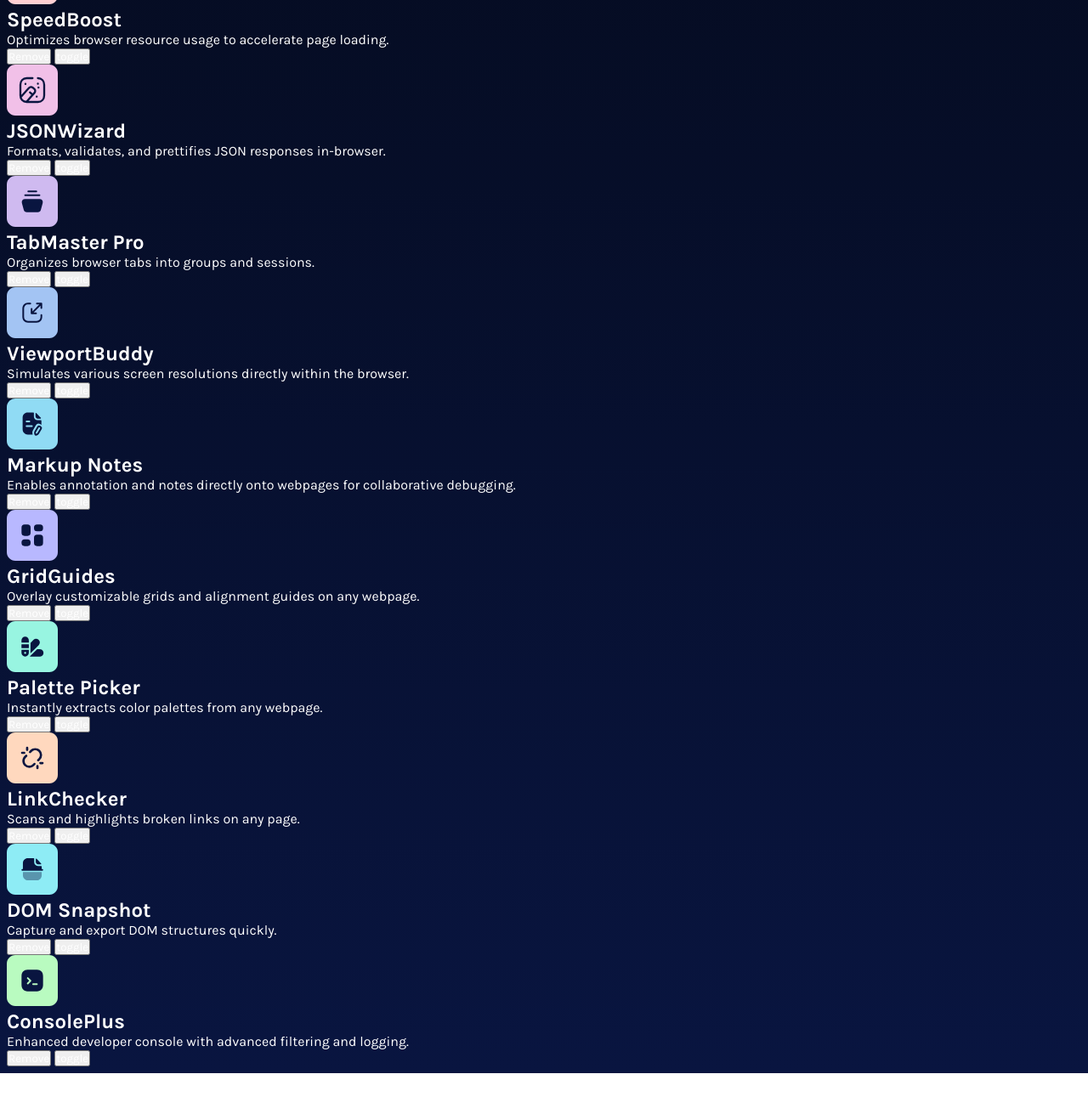
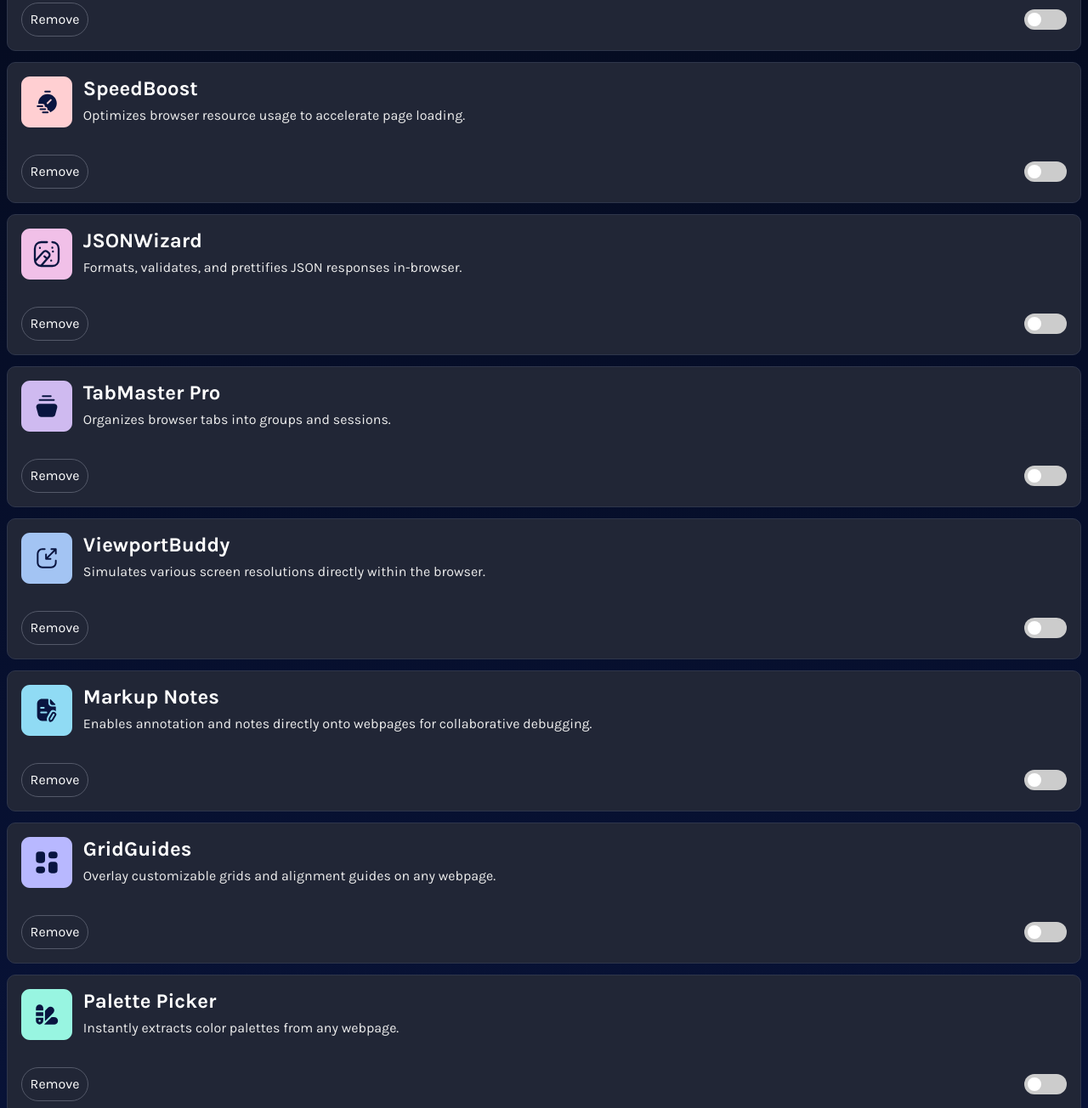
Before and after one commit to DynamesLuis/Browser-Extension-Manager-FM, a plain HTML site: page index.html in a window 1280 px wide. Shown: the part 542-1846 px from the top of the page at 85% size. Before the commit the page ends 1805 px from the top, so only its background shows below. Drawn offline with Linux system fonts and the light colour scheme.

Commit message:
style: add article extension styles

```diff
--- a/index.html
+++ b/index.html
@@ -1,12 +1,15 @@
 <!DOCTYPE html>
 <html lang="en">
+
 <head>
   <meta charset="UTF-8">
-  <meta name="viewport" content="width=device-width, initial-scale=1.0"> <!-- displays site properly based on user's device -->
+  <meta name="viewport" content="width=device-width, initial-scale=1.0">
+  <!-- displays site properly based on user's device -->
   <link rel="icon" type="image/png" sizes="32x32" href="./assets/images/favicon-32x32.png">
   <title>Frontend Mentor | Browser extensions manager UI</title>
   <link rel="stylesheet" href="style.css">
 </head>
+
 <body>
   <main>
     <header>
@@ -35,8 +38,11 @@
           </div>
         </div>
         <div class="extension-options">
-          <button>Remove</button>
-          <button>toggle</button>
+          <button class="remove-btn">Remove</button>
+          <label class="switch">
+            <input type="checkbox" class="input-toggle">
+            <span class="slider round"></span>
+          </label>
         </div>
       </article>
       <article>
@@ -48,8 +54,11 @@
           </div>
         </div>
         <div class="extension-options">
-          <button>Remove</button>
-          <button>toggle</button>
+          <button class="remove-btn">Remove</button>
+          <label class="switch">
+            <input type="checkbox" class="input-toggle">
+            <span class="slider round"></span>
+          </label>
         </div>
       </article>
       <article>
@@ -61,8 +70,11 @@
           </div>
         </div>
         <div class="extension-options">
-          <button>Remove</button>
-          <button>toggle</button>
+          <button class="remove-btn">Remove</button>
+          <label class="switch">
+            <input type="checkbox" class="input-toggle">
+            <span class="slider round"></span>
+          </label>
         </div>
       </article>
       <article>
@@ -74,8 +86,11 @@
           </div>
         </div>
         <div class="extension-options">
-          <button>Remove</button>
-          <button>toggle</button>
+          <button class="remove-btn">Remove</button>
+          <label class="switch">
+            <input type="checkbox" class="input-toggle">
+            <span class="slider round"></span>
+          </label>
         </div>
       </article>
       <article>
@@ -87,8 +102,11 @@
           </div>
         </div>
         <div class="extension-options">
-          <button>Remove</button>
-          <button>toggle</button>
+          <button class="remove-btn">Remove</button>
+          <label class="switch">
+            <input type="checkbox" class="input-toggle">
+            <span class="slider round"></span>
+          </label>
         </div>
       </article>
       <article>
@@ -100,8 +118,11 @@
           </div>
         </div>
         <div class="extension-options">
-          <button>Remove</button>
-          <button>toggle</button>
+          <button class="remove-btn">Remove</button>
+          <label class="switch">
+            <input type="checkbox" class="input-toggle">
+            <span class="slider round"></span>
+          </label>
         </div>
       </article>
       <article>
@@ -113,8 +134,11 @@
           </div>
         </div>
         <div class="extension-options">
-          <button>Remove</button>
-          <button>toggle</button>
+          <button class="remove-btn">Remove</button>
+          <label class="switch">
+            <input type="checkbox" class="input-toggle">
+            <span class="slider round"></span>
+          </label>
         </div>
       </article>
       <article>
@@ -126,8 +150,11 @@
           </div>
         </div>
         <div class="extension-options">
-          <button>Remove</button>
-          <button>toggle</button>
+          <button class="remove-btn">Remove</button>
+          <label class="switch">
+            <input type="checkbox" class="input-toggle">
+            <span class="slider round"></span>
+          </label>
         </div>
       </article>
       <article>
@@ -139,8 +166,11 @@
           </div>
         </div>
         <div class="extension-options">
-          <button>Remove</button>
-          <button>toggle</button>
+          <button class="remove-btn">Remove</button>
+          <label class="switch">
+            <input type="checkbox" class="input-toggle">
+            <span class="slider round"></span>
+          </label>
         </div>
       </article>
       <article>
@@ -152,8 +182,11 @@
           </div>
         </div>
         <div class="extension-options">
-          <button>Remove</button>
-          <button>toggle</button>
+          <button class="remove-btn">Remove</button>
+          <label class="switch">
+            <input type="checkbox" class="input-toggle">
+            <span class="slider round"></span>
+          </label>
         </div>
       </article>
       <article>
@@ -165,8 +198,11 @@
           </div>
         </div>
         <div class="extension-options">
-          <button>Remove</button>
-          <button>toggle</button>
+          <button class="remove-btn">Remove</button>
+          <label class="switch">
+            <input type="checkbox" class="input-toggle">
+            <span class="slider round"></span>
+          </label>
         </div>
       </article>
       <article>
@@ -178,11 +214,15 @@
           </div>
         </div>
         <div class="extension-options">
-          <button>Remove</button>
-          <button>toggle</button>
+          <button class="remove-btn">Remove</button>
+          <label class="switch">
+            <input type="checkbox" class="input-toggle">
+            <span class="slider round"></span>
+          </label>
         </div>
       </article>
     </section>
   </main>
 </body>
+
 </html>
--- a/style.css
+++ b/style.css
@@ -28,7 +28,7 @@
 }
 
 p {
-      font-size: 16px;
+    font-size: 16px;
 }
 
 body {
@@ -52,7 +52,8 @@ main header {
     border-radius: 10px;
     outline: none;
     border: none;
-    flex: flex; /*verificar si esto funciona*/
+    flex: flex;
+    /*verificar si esto funciona*/
     align-items: center;
     justify-content: center;
 }
@@ -84,3 +85,107 @@ h1 {
     outline: none;
     border: 1px solid var(--Neutral-600);
 }
+
+section {
+    margin-top: 2em;
+    display: grid;
+    gap: .8em;
+}
+
+section article {
+    padding: 1em;
+    background-color: var(--Neutral-800);
+    border-radius: 10px;
+    border: 1px solid var(--Neutral-700);
+}
+
+.extension-info {
+    display: flex;
+}
+
+.texts {
+    padding-left: .8em;
+}
+
+.texts p {
+    margin-top: .5em;
+    color: var(--Neutral-100);
+}
+
+.extension-options {
+    margin-top: 2em;
+    display: flex;
+    justify-content: space-between;
+    align-items: center;
+}
+
+.remove-btn {
+    background-color: var(--Neutral-800);
+    border: 1px solid var(--Neutral-600);
+    font-size: 1rem;
+    border-radius: 20px;
+    padding: .6em;
+}
+
+/* The switch - the box around the slider */
+.switch {
+    position: relative;
+    display: inline-block;
+    width: 50px;
+    height: 24px;
+}
+
+/* Hide default HTML checkbox */
+.switch input {
+    opacity: 0;
+    width: 0;
+    height: 0;
+}
+
+/* The slider */
+.slider {
+    position: absolute;
+    cursor: pointer;
+    top: 0;
+    left: 0;
+    right: 0;
+    bottom: 0;
+    background-color: #ccc;
+    -webkit-transition: .4s;
+    transition: .4s;
+}
+
+.slider:before {
+    position: absolute;
+    content: "";
+    height: 16px;
+    width: 16px;
+    left: 4px;
+    bottom: 4px;
+    background-color: white;
+    -webkit-transition: .4s;
+    transition: .4s;
+}
+
+input:checked+.slider {
+    background-color: var(--Red-400);
+}
+
+input:focus+.slider {
+    box-shadow: 0 0 1px var(--Red-400);
+}
+
+input:checked+.slider:before {
+    -webkit-transform: translateX(26px);
+    -ms-transform: translateX(26px);
+    transform: translateX(26px);
+}
+
+/* Rounded sliders */
+.slider.round {
+    border-radius: 34px;
+}
+
+.slider.round:before {
+    border-radius: 50%;
+}
```
